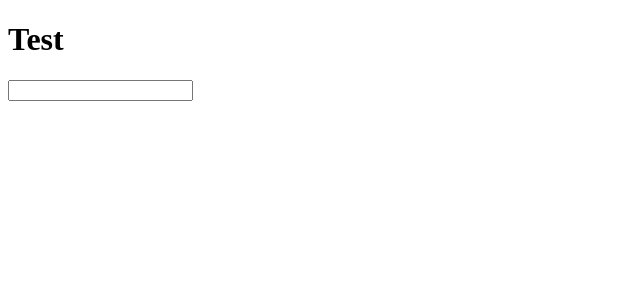
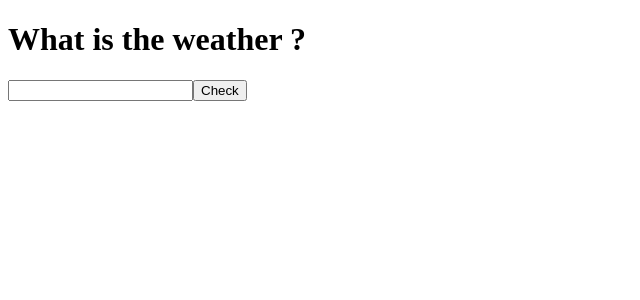
Before and after one commit to Ethanosaure/Weather-App-React, a React (Vite) app: page / in a window 1280 px wide. Shown: the top 300 px of the page, without its empty margins (0-640 px from the left). Built offline with nearby package versions, Linux system fonts and the light colour scheme.

Commit message:
correcting fetch text to fetch json

```diff
--- a/src/components/App.jsx
+++ b/src/components/App.jsx
@@ -4,29 +4,21 @@ import React, { useState } from "react";
 
 export default function App() {
   const [location, setLocation] = useState("");
-  const [result, setResult] = useState([]);
+  const [search, setSearch] = useState([]);
 
   function handleInput(e) {
     setLocation(e.target.value);
   }
 
-  async function handleOnBlur() {
+  function handleOnBlur() {
     if (location.charAt(0) !== location.charAt(0).toUpperCase()) {
       console.log("Veuillez mettre la première lettre en majuscule");
-    } else {
-      try {
-        const response = await API(location);
-        console.log(response);
-        setResult(response);
-      } catch (error) {
-        console.log(error);
-      }
     }
   }
 
   return (
     <div>
-      <h1>Test</h1>
+      <h1>What is the weather ?</h1>
       <input
         type="text"
         value={location}
@@ -34,7 +26,7 @@ export default function App() {
         onBlur={handleOnBlur}
       ></input>
       {location !== "" ? <h2>{location}</h2> : null}
-      {result.length !== 0 ? <p>{JSON.stringify(result)}</p> : null}
+      <button onClick={async () => await API(location)}>Check</button>
     </div>
   );
 }
--- a/src/congif/config.jsx
+++ b/src/congif/config.jsx
@@ -10,8 +10,9 @@ export async function API(location) {
 
   try {
     const response = await fetch(url, options);
-    const result = await response.text();
+    const result = await response.json();
     console.log(result);
+    console.log(result.location.name);
   } catch (error) {
     console.error(error);
   }
```
